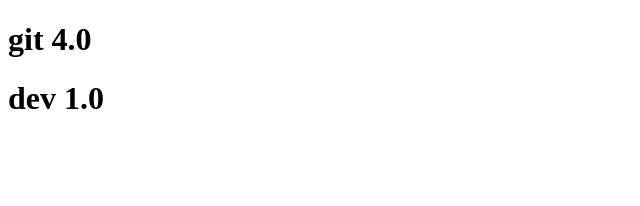
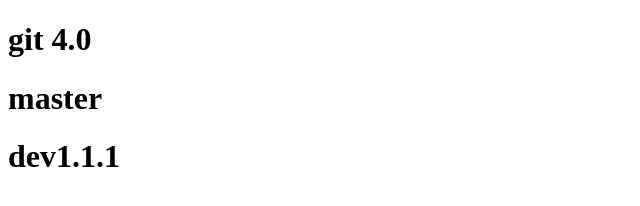
Before and after one commit to maskcats/mmp, a plain HTML site: page index.html in a window 1280 px wide. Shown: the whole page, without its empty margins (0-640 px from the left). Drawn offline with Linux system fonts and the light colour scheme.

Commit message:
dev1.1.1

```diff
--- a/index.html
+++ b/index.html
@@ -8,10 +8,7 @@
 </head>
 <body>
     <h1>git 4.0</h1>
-<!-- <<<<<<< HEAD
     <h1>master</h1>
-======= -->
-    <h1>dev 1.0</h1>
-<!-- >>>>>>> dev -->
+    <h1>dev1.1.1</h1>
 </body>
 </html>
```
